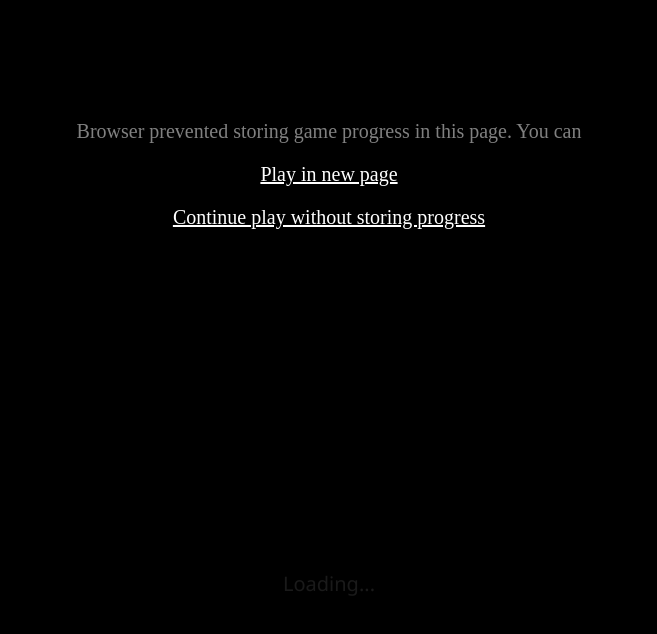
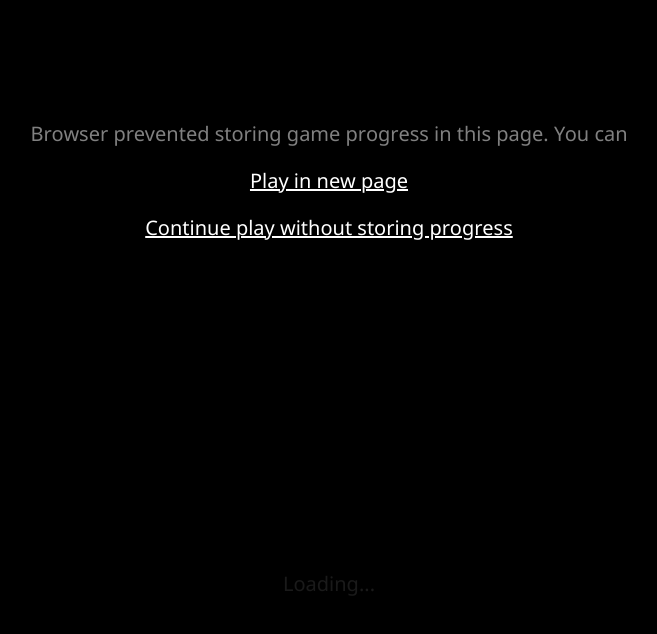
Before and after one commit to LastLeaf/birdy-bridge, a plain HTML site: page index.html in a window 1280 px wide. Shown: the whole page, without its empty margins (311-968 px from the left). Drawn offline with Linux system fonts and the light colour scheme.

Commit message:
Fixed font bug.

```diff
--- a/index.html
+++ b/index.html
@@ -16,7 +16,7 @@
 				font-weight: 400;
 				src: url(data/font/NotoSans-Italic.ttf);
 			}
-			font-family: "Noto Sans", sans;
+			body { font-family: "Noto Sans", sans; }
 		</style>
 	</head>
 	<body style="margin:0; background:#000; color:#808080">
```
